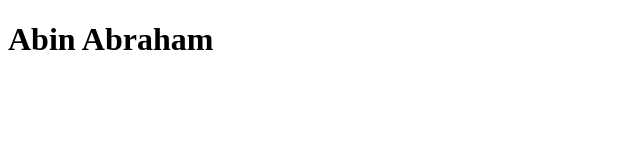
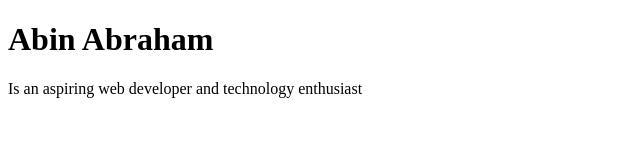
Before and after one commit to abinofbrooklyn/Metis-Prework, a plain HTML site: page index.html in a window 1280 px wide. Shown: the whole page, without its empty margins (0-640 px from the left). Drawn offline with Linux system fonts and the light colour scheme.

Commit message:
Intial project commit

```diff
--- a/index.html
+++ b/index.html
@@ -8,6 +8,6 @@
   </head>
   <h1>Abin Abraham</h1>
   <body>
-    <p></p>
+    <p>Is an aspiring web developer and technology enthusiast</p>
   </body>
 </html>
```
